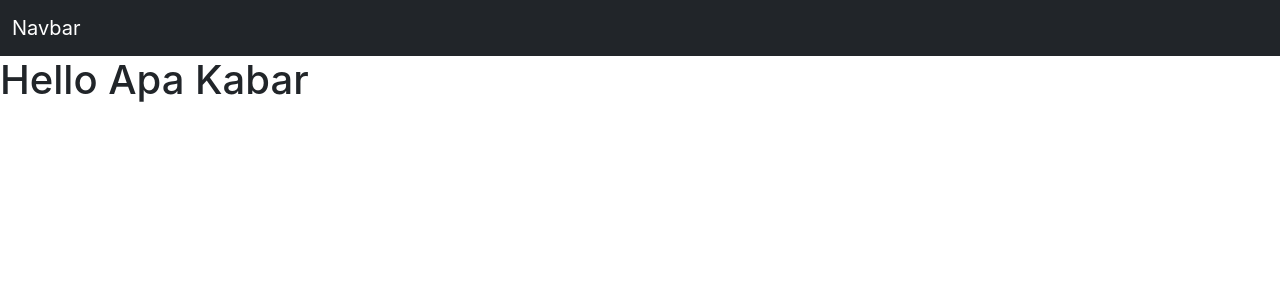
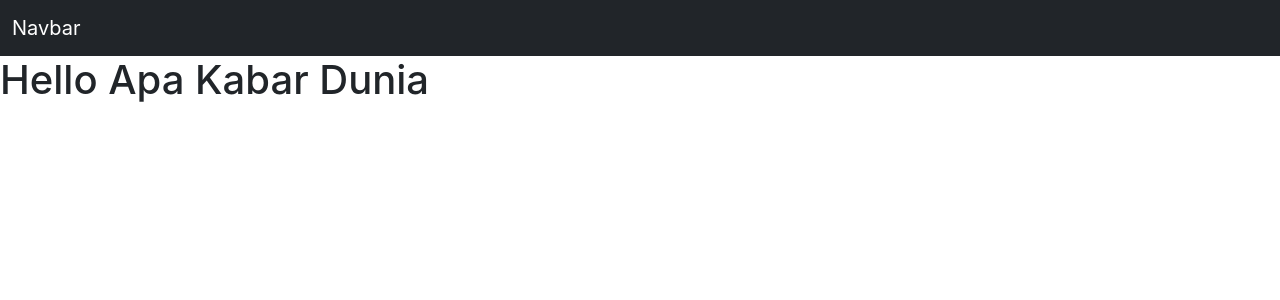
Before and after one commit to juniifar/rw_management, a React (Create React App) app: page / in a window 1280 px wide. Shown: the top 300 px of the page. Built offline with nearby package versions, Linux system fonts and the light colour scheme.

Commit message:
Contoh Ubah App

```diff
--- a/src/App.js
+++ b/src/App.js
@@ -9,7 +9,7 @@ function App() {
         <a className="navbar-brand" href>Navbar</a>
       </div>
       </nav>
-      <h1>Hello Apa Kabar</h1>
+      <h1>Hello Apa Kabar Dunia</h1>
     </div>
     // <div className="App">
     //   <header className="App-header">
```
